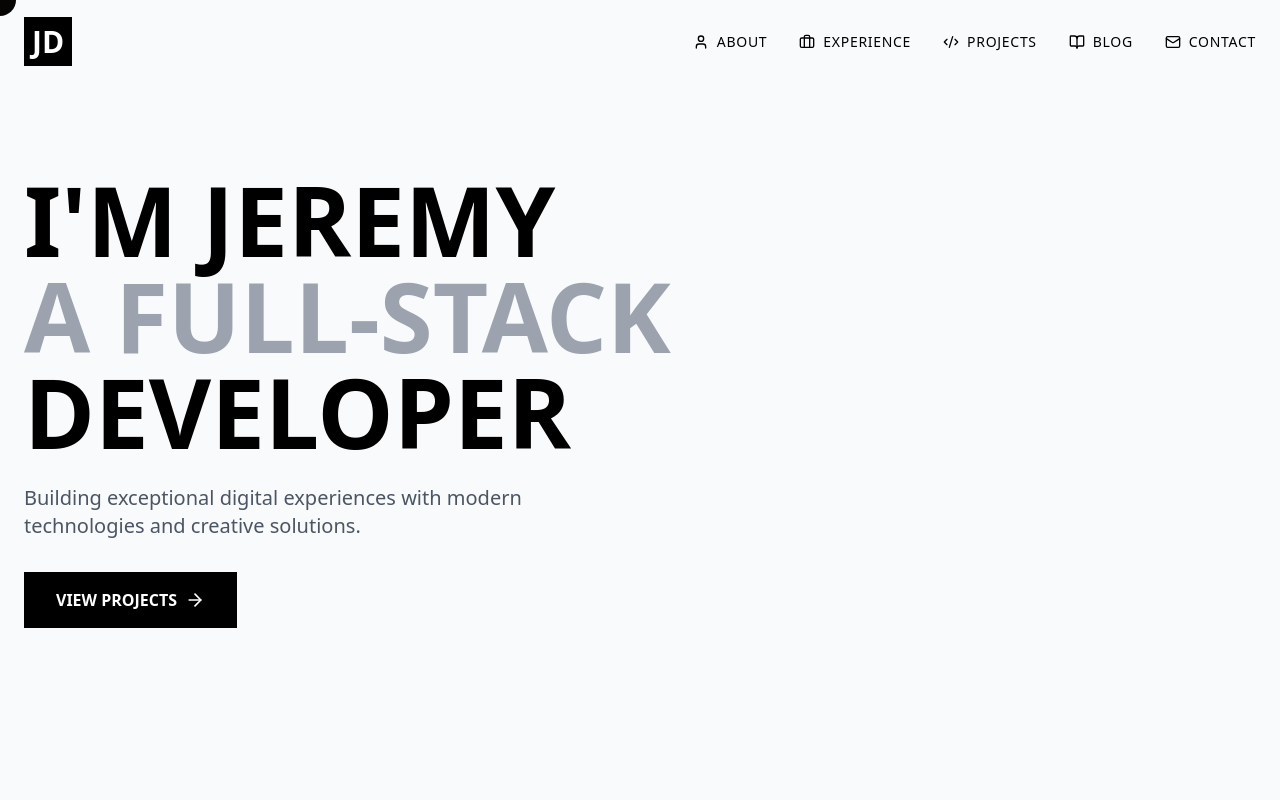
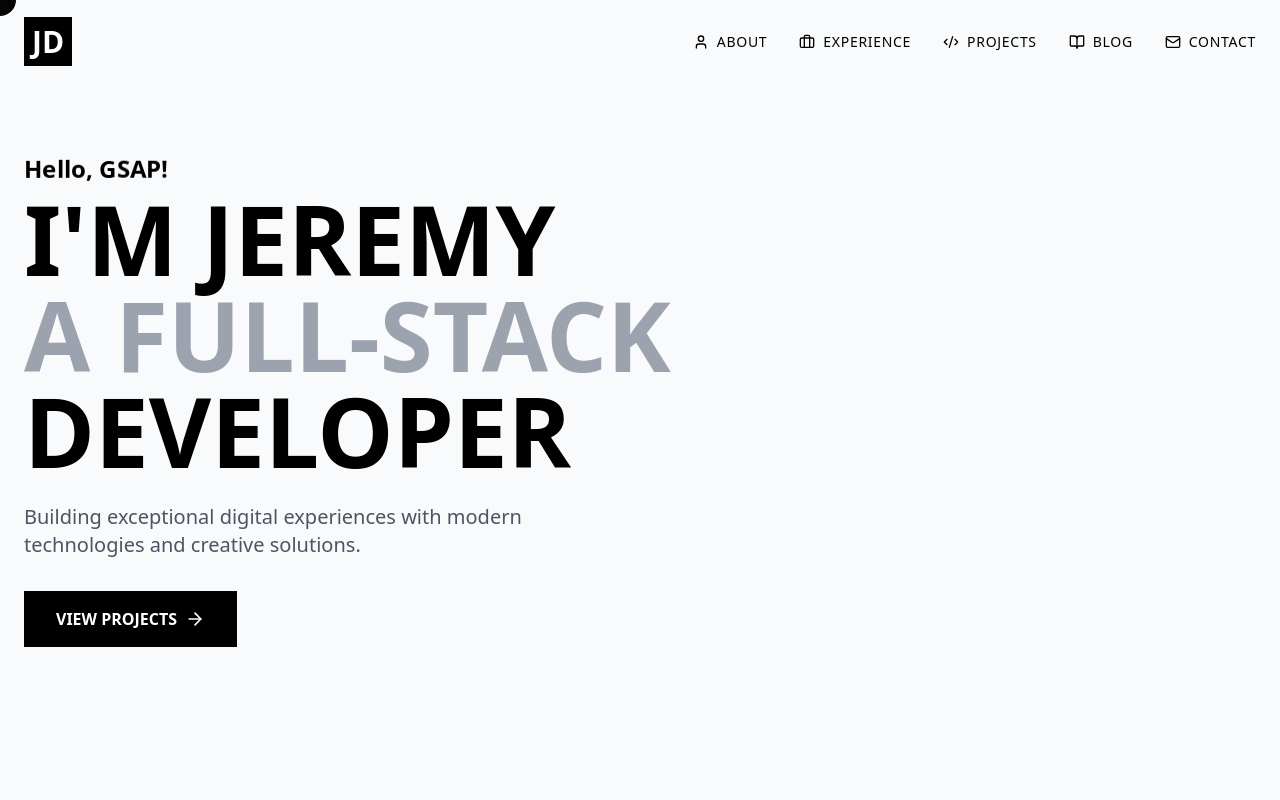
Before and after one commit to PikachusEar/portfolio, a React (Vite) app: page / in a window 1280 px wide. Shown: the top 800 px of the page. Built offline with nearby package versions, Linux system fonts and the light colour scheme.

Commit message:
0609 Update_3

```diff
--- a/package.json
+++ b/package.json
@@ -11,6 +11,7 @@
   },
   "dependencies": {
     "bootstrap": "^5.3.5",
+    "gsap": "^3.13.0",
     "lucide-react": "^0.511.0",
     "react": "^19.0.0",
     "react-bootstrap": "^2.10.9",
--- /dev/null
+++ b/src/components/atoms/Heading/SplitText.jsx
@@ -0,0 +1,117 @@
+import { useRef, useEffect, useState } from "react";
+import { gsap } from "gsap";
+import { ScrollTrigger } from "gsap/ScrollTrigger";
+import { SplitText as GSAPSplitText } from "gsap/SplitText";
+
+gsap.registerPlugin(ScrollTrigger, GSAPSplitText);
+
+const SplitText = ({
+                       text,
+                       className = "",
+                       delay = 100,
+                       duration = 0.6,
+                       ease = "power3.out",
+                       splitType = "chars",
+                       from = { opacity: 0, y: 40 },
+                       to = { opacity: 1, y: 0 },
+                       threshold = 0.1,
+                       rootMargin = "-100px",
+                       textAlign = "center",
+                       onLetterAnimationComplete,
+                   }) => {
+    const ref = useRef(null);
+    const [isSetup, setIsSetup] = useState(false);
+
+    useEffect(() => {
+        // Only run once - prevent re-animations
+        if (isSetup || !text) return;
+
+        const el = ref.current;
+        if (!el) return;
+
+        // Mark as setup to prevent re-initialization
+        setIsSetup(true);
+
+        const absoluteLines = splitType === "lines";
+        if (absoluteLines) el.style.position = "relative";
+
+        const splitter = new GSAPSplitText(el, {
+            type: splitType,
+            absolute: absoluteLines,
+            linesClass: "split-line",
+        });
+
+        let targets;
+        switch (splitType) {
+            case "lines":
+                targets = splitter.lines;
+                break;
+            case "words":
+                targets = splitter.words;
+                break;
+            case "words, chars":
+                targets = [...splitter.words, ...splitter.chars];
+                break;
+            default:
+                targets = splitter.chars;
+        }
+
+        targets.forEach((t) => {
+            t.style.willChange = "transform, opacity";
+        });
+
+        const startPct = (1 - threshold) * 100;
+        const m = /^(-?\d+)px$/.exec(rootMargin);
+        const raw = m ? parseInt(m[1], 10) : 0;
+        const sign = raw < 0 ? `-=${Math.abs(raw)}px` : `+=${raw}px`;
+        const start = `top ${startPct}%${sign}`;
+
+        const tl = gsap.timeline({
+            scrollTrigger: {
+                trigger: el,
+                start,
+                toggleActions: "play none none none",
+                once: true,
+            },
+            smoothChildTiming: true,
+            onComplete: () => {
+                if (onLetterAnimationComplete) {
+                    onLetterAnimationComplete();
+                }
+            },
+        });
+
+        tl.set(targets, { ...from, immediateRender: false, force3D: true });
+        tl.to(targets, {
+            ...to,
+            duration,
+            ease,
+            stagger: delay / 1000,
+            force3D: true,
+        });
+
+        return () => {
+            tl.kill();
+            ScrollTrigger.getAll().forEach((t) => {
+                if (t.trigger === el) t.kill();
+            });
+            gsap.killTweensOf(targets);
+            splitter.revert();
+        };
+    }, []); // Empty dependency array - runs only once
+
+    return (
+        <p
+            ref={ref}
+            className={`split-parent overflow-hidden inline-block whitespace-normal ${className}`}
+            style={{
+                textAlign,
+                wordWrap: "break-word",
+            }}
+        >
+            {text}
+        </p>
+    );
+};
+
+export default SplitText;
--- a/src/components/atoms/index.js
+++ b/src/components/atoms/index.js
@@ -5,4 +5,5 @@ export { default as HeroButton } from './Button/HeroButton.jsx';
 export { default as IconButton } from './IconButton/IconButton';
 export { default as Logo } from './Logo/Logo';
 export { default as Heading } from './Heading/Heading';
+export { default as SplitText } from './Heading/SplitText';
 export { default as Text } from './Text/Text';
--- a/src/components/organisms/HeroSection/HeroSection.jsx
+++ b/src/components/organisms/HeroSection/HeroSection.jsx
@@ -1,7 +1,18 @@
 // src/components/organisms/HeroSection/HeroSection.jsx
 import React from 'react';
 import { ArrowRight } from 'lucide-react';
-import { HeroButton, Heading } from '../../atoms';
+import { HeroButton, Heading, SplitText } from '../../atoms';
+
+
+
+
+
+const HERO_ANIMATIONS = {
+    slideUp: {
+        from: { opacity: 0, y: 60 },
+        to: { opacity: 1, y: 0 }
+    }
+};
 
 const HeroSection = ({ scrollToSection }) => {
     const handleProjectSelect = (projectTitle, index) => {
@@ -10,11 +21,29 @@ const HeroSection = ({ scrollToSection }) => {
         // For now, scroll to projects section
         document.querySelector('#projects')?.scrollIntoView({ behavior: 'smooth' });
     };
+    const handleAnimationComplete = () => {
+        console.log('All letters have animated!');
+    };
 
     return (
         <section id="home" className="min-h-screen flex items-center relative bg-gray-50">
             <div className="container mx-auto px-6">
                 <div className="max-w-4xl">
+                    <SplitText
+                        text="Hello, GSAP!"
+                        className="text-2xl font-semibold text-center"
+                        delay={10}
+                        duration={1.5}
+                        ease="elastic.out(0.3, 0.2)"
+                        splitType="chars"
+                        from={ HERO_ANIMATIONS.slideUp.from }
+                        to={ HERO_ANIMATIONS.slideUp.to }
+                        threshold={0.1}
+                        /*rootMargin="-100px"*/
+                        textAlign="center"
+                        onLetterAnimationComplete={handleAnimationComplete}
+                    />
+
                     <Heading level={1} className="mb-6">
                         <span className="block">I'M JEREMY</span>
                         <span className="block text-gray-400">A FULL-STACK</span>
```
Also changed, not shown: 1 other file (tests, documents, lock files or other folders).
